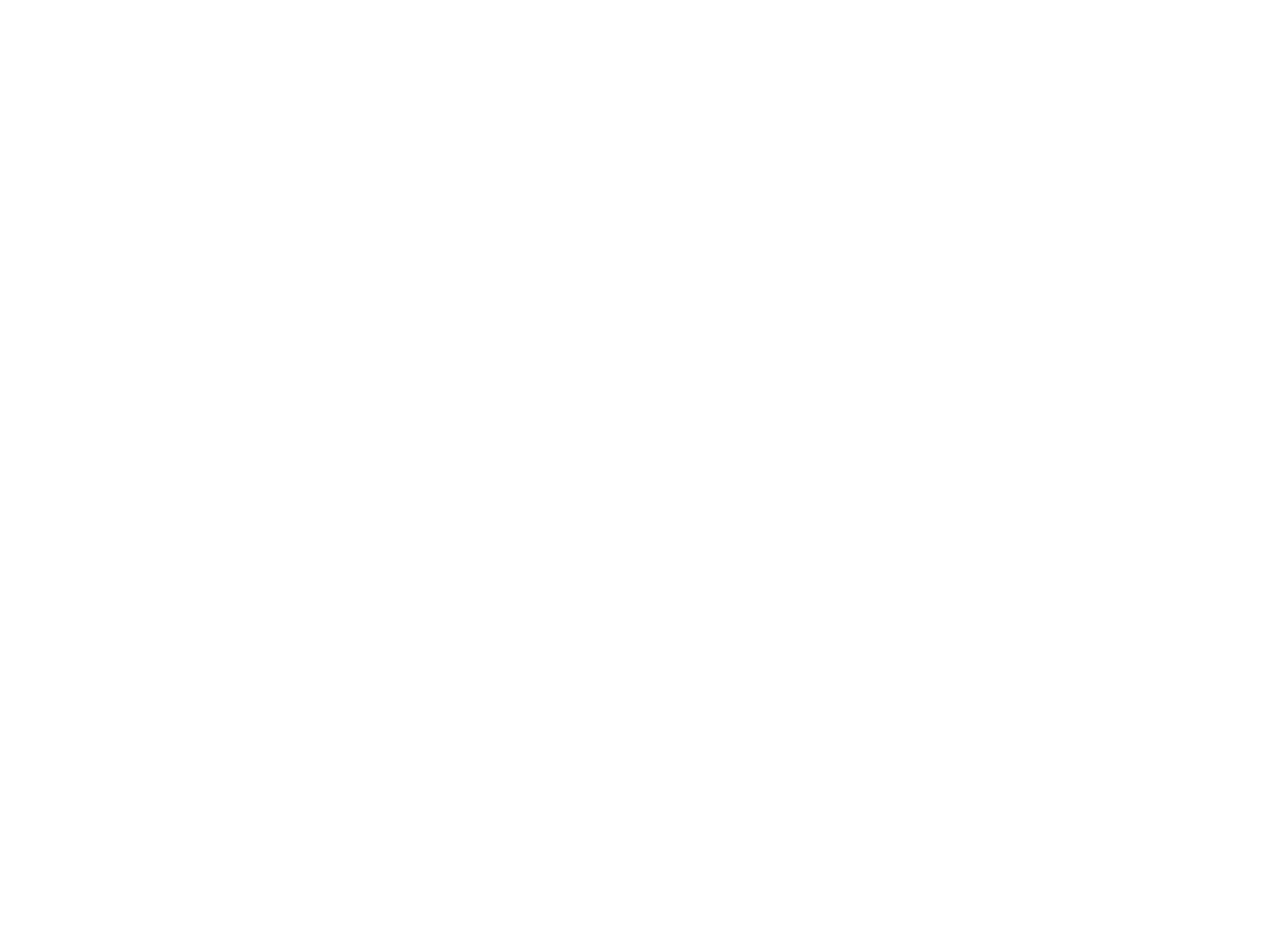
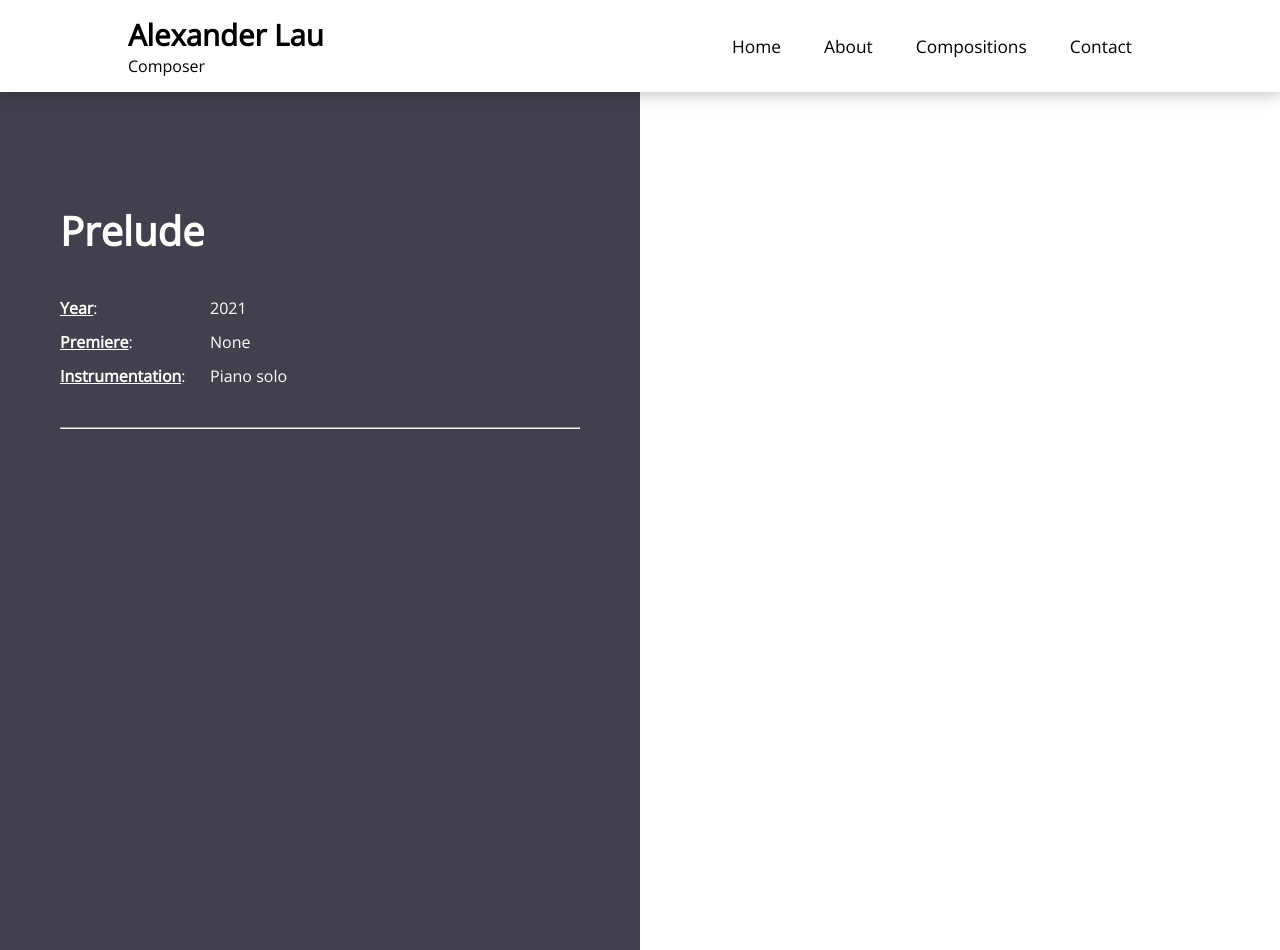
Before and after one commit to alexanderlau203/alexanderl-lau-composer, a React (Create React App) app: page /#/compositions/1 in a window 1280 px wide. Before the commit this address had no page. Before the commit the page ends 800 px from the top, so only its background shows below. Built offline with nearby package versions, Linux system fonts and the light colour scheme.

Commit message:
Started composition details page

```diff
--- a/src/App.js
+++ b/src/App.js
@@ -8,6 +8,7 @@ import Home from './pages/Home';
 import About from './pages/About';
 import Contact from './pages/Contact';
 import Compositions from './pages/Compositions';
+import CompositionDetails from './pages/CompositionDetails';
 
 function App() {
   return (
@@ -17,6 +18,7 @@ function App() {
         <Route path="/about" element={<About />} />
         <Route path="/contact" element={<Contact />} />
         <Route path="/compositions" element={<Compositions />} />
+        <Route path="/compositions/:piece" element={<CompositionDetails />} />
       </Routes>
     </Router>
   );
--- /dev/null
+++ b/src/components/CompositionTextPanel.jsx
@@ -0,0 +1,44 @@
+import React from 'react';
+import styled from 'styled-components';
+import PropTypes from 'prop-types'
+import { MainTitle } from './PageTitles';
+import KeyValueRow from './KeyValueRow';
+
+const TextPanel = styled.div`
+  color: white;
+  padding: 20px 60px;
+
+  & hr {
+    margin: 40px 0px;
+  }
+`
+
+const CompositionDetails = styled.div`
+  & div {
+    margin-top: 6px;
+  }
+`
+
+const CompositionTextPanel = (props) => {
+
+  return (
+    <TextPanel>
+      <CompositionDetails>
+        <MainTitle>{props.title}</MainTitle>
+        <KeyValueRow label="Year" value={props.year}/>
+        <KeyValueRow label="Premiere" value={props.premiere}/>
+        <KeyValueRow label="Instrumentation" value={props.instrumentation}/>
+        <hr />
+      </CompositionDetails>
+    </TextPanel>
+  );
+}
+
+CompositionTextPanel.propTypes = {
+  title: PropTypes.string,
+  year: PropTypes.string,
+  instrumentation: PropTypes.string,
+  premiere: PropTypes.string
+}
+
+export default CompositionTextPanel;
--- a/src/components/Header.jsx
+++ b/src/components/Header.jsx
@@ -63,7 +63,6 @@ const Header = () => {
   let navigate = useNavigate()
   const [toHome, setToHome] = React.useState(false)
 
-
   if (toHome) {
     setToHome(false)
     navigate("/")
--- /dev/null
+++ b/src/components/KeyValueRow.jsx
@@ -0,0 +1,36 @@
+import React from 'react';
+import styled from 'styled-components';
+import PropTypes from 'prop-types'
+
+const DetailRow = styled.div`
+  display: flex;
+`
+
+const LabelWrapper = styled.div`
+  min-width: 150px;
+`
+
+const Label = styled.span`
+  font-weight: bold;
+  text-decoration: underline;
+`
+
+const KeyValueRow = (props) => {
+  return (
+    <DetailRow>
+      <LabelWrapper>
+        <Label>{props.label}</Label>:
+      </LabelWrapper>
+      <div>
+        {props.value}
+      </div>
+    </DetailRow>
+  );
+}
+
+KeyValueRow.propTypes = {
+  label: PropTypes.string,
+  value: PropTypes.string,
+}
+
+export default KeyValueRow;
--- /dev/null
+++ b/src/pages/CompositionDetails.jsx
@@ -0,0 +1,34 @@
+import React from 'react';
+import styled from 'styled-components';
+import Header from '../components/Header'
+import CompositionTextPanel from '../components/CompositionTextPanel';
+
+const CompositionDetails = (props) => {
+  const Body = styled.div`
+    display: flex;
+  `
+
+  const TextPanelWrapper = styled.div`
+    height: 100vh;
+    width: 50%;
+    background-color: #41414D;
+    padding-top: 150px;
+  `
+
+  return (
+    <section id="compositionDetails">
+      <Header />
+        <Body>
+          <TextPanelWrapper>
+            <CompositionTextPanel title="Prelude"
+              year="2021"
+              instrumentation="Piano solo"
+              premiere="None"
+            />
+          </TextPanelWrapper>
+        </Body>
+    </section>
+  );
+}
+
+export default CompositionDetails;
--- a/src/pages/Compositions.jsx
+++ b/src/pages/Compositions.jsx
@@ -2,6 +2,7 @@ import React from 'react';
 import Header from '../components/Header'
 import Footer from '../components/Footer'
 import styled from 'styled-components'
+import { useNavigate } from 'react-router';
 import CompositionPreview from '../components/CompositionPreview';
 import BreakingTheAsymptote from '../assets/BreakingTheAsymptote.png'
 import JacarandaSnow from '../assets/JacarandaSnow.jpeg'
@@ -14,9 +15,16 @@ import Fanfare from '../assets/Fanfare.png'
 import { MainTitle } from '../components/PageTitles';
 
 const Body = styled.div`
-  width: 100%;
-  height: fit-contents;
-  padding: 150px 10% 100px 10%;
+  & {
+    width: 100%;
+    height: fit-contents;
+    padding: 150px 10% 100px 10%;
+  }
+
+  & h1 {
+    text-align: center;
+    margin: 20px 0px;
+  }
 `
 
 const Gallery = styled.div`
@@ -28,6 +36,13 @@ const Gallery = styled.div`
 `
 
 const Compositions = () => {
+  let navigate = useNavigate()
+  const [toCompositionPage, setToCompositionPage] = React.useState(undefined)
+
+  if (toCompositionPage !== undefined) {
+    navigate(`${toCompositionPage}`)
+  }
+
   return (
     <>
       <Header />
@@ -35,23 +50,28 @@ const Compositions = () => {
         <MainTitle>Compositions</MainTitle>
         <Gallery>
           <div>
-            <CompositionPreview title="Prelude Pensive (2021)"
+            <CompositionPreview title="Prelude: Pensive (2021)"
               img={PreludePensive}
+              instrumentation="Solo piano"
               alt="Serene lake with mountains and shrubs."
-              description="Lorem Ipsum is simply dummy text of the printing and typesetting industry. Lorem Ipsum has been the industry's standard dummy text ever since the 1500s, when an unknown printer took a galley of type and scrambled it to make a type specimen book. It has survived not only five centuries,"
+              description="A short, simple but pensive prelude written for solo piano."
+              onClick={() => setToCompositionPage('prelude')}
             />
             <CompositionPreview title="Jacaranda Snow (2019)"
               img={JacarandaSnow}
+              instrumentation="Piano trio (2 violins)"
               alt="Jacaranda Snow book cover illustration."
-              description="Lorem Ipsum is simply dummy text of the printing and typesetting industry. Lorem Ipsum has been the industry's standard dummy text ever since the 1500s, when an unknown printer took a galley of type and scrambled it to make a type specimen book. It has survived not only five centuries,"
+              description="A short work written to accompany the growth mindset picture book, written by Catherine Greer and illustrated by Helen Magisson. The musical narrative follows the storyline in the book. When it snows in the mountains, Jess longs to go. But there's no extra money for a holiday this year. So Jess finds a way to see the most amazing snow of all..."
             />
             <CompositionPreview title="Radiant Southern Cross (2017)"
               img={SouthernCross}
+              instrumentation="Antiphonal brass &#38; percussion"
               alt="ACSMF 2017 logo."
-              description="Lorem Ipsum is simply dummy text of the printing and typesetting industry. Lorem Ipsum has been the industry's standard dummy text ever since the 1500s, when an unknown printer took a galley of type and scrambled it to make a type specimen book. It has survived not only five centuries,"
+              description="The winning fanfare written for the 2017 ACSMF fanfare competition. Written for antiphonal brass to play in the galleries of the Great Hall."
             />
             <CompositionPreview title="Violin Concerto in A Major (2016)"
               img={Concerto}
+              instrumentation="Solo violin and orchestra"
               alt="Violin scroll on top of manuscript paper."
               description="Lorem Ipsum is simply dummy text of the printing and typesetting industry. Lorem Ipsum has been the industry's standard dummy text ever since the 1500s, when an unknown printer took a galley of type and scrambled it to make a type specimen book. It has survived not only five centuries,"
             />
@@ -59,23 +79,27 @@ const Compositions = () => {
           <div>
             <CompositionPreview title="Breaking the Asymptote (2020)"
               img={BreakingTheAsymptote}
+              instrumentation="Semi-chamber orchestra"
               alt="Breaking the Asymptote 2021 concert coverpage."
-              description="Lorem Ipsum is simply dummy text of the printing and typesetting industry. Lorem Ipsum has been the industry's standard dummy text ever since the 1500s, when an unknown printer took a galley of type and scrambled it to make a type specimen book. It has survived not only five centuries,"
+              description="A fast-paced and high-energy work originally composed for chamber orchestra and also arranged for piano quartet (2 violins). The asymptote is a mathmatical concept, where a line approaches another and gets infinitely close but never touches..."
             />
             <CompositionPreview title="Concertino for Disintegrating Cello (2018)"
               img={DisintegratingCello}
+              instrumentation="Piano quintet"
               alt="Close-up, grayscale photo of cello."
-              description="Lorem Ipsum is simply dummy text of the printing and typesetting industry. Lorem Ipsum has been the industry's standard dummy text ever since the 1500s, when an unknown printer took a galley of type and scrambled it to make a type specimen book. It has survived not only five centuries,"
+              description="Primal and violent, the concertino was written for a cello that is (optionally) physically destroyed throughout the piece. Debued by Luke Poier at Sydney Grammar School, John Vallance Hall."
             />
             <CompositionPreview title="Hunter and the Lynx (2016)"
               img={Lynx}
+              instrumentation="Piano quintet"
               alt="Close-up of a lynx's eye."
-              description="Lorem Ipsum is simply dummy text of the printing and typesetting industry. Lorem Ipsum has been the industry's standard dummy text ever since the 1500s, when an unknown printer took a galley of type and scrambled it to make a type specimen book. It has survived not only five centuries,"
+              description="A fast-paced and energetic work written for piano quintet. Loosely progamatic, the piece follows the deathly chase of the endangered lynx by a ruthless hunter."
             />
             <CompositionPreview title="Beyond the Clouds (2015)"
               img={Fanfare}
+              instrumentation="Classical orchestra"
               alt="Artology fanfare competition logo."
-              description="Lorem Ipsum is simply dummy text of the printing and typesetting industry. Lorem Ipsum has been the industry's standard dummy text ever since the 1500s, when an unknown printer took a galley of type and scrambled it to make a type specimen book. It has survived not only five centuries,"
+              description="One of the selected fanfares in the 2015 Artology Fanfare Competition. Written for Classical orchestra and drawing from the symphonic energy of large-scale Romantic symphonies and overtures."
             />
           </div>
         </Gallery>
--- a/src/pages/Home.jsx
+++ b/src/pages/Home.jsx
@@ -76,7 +76,7 @@ const Home = () => {
           music for strings. He is also a member of the Seraphim String Trio, established in 2015.
           Alex's compositional style is diverse and often changes. Most recently, his works have been
           influenced by Jazz and American minimalism. Alex is also the composer of ‘Jacaranda Snow’,
-          a piano quartet for the growth mindset picture book, Jacaranda Snow. Alex lives with his
+          a piano quartet for the growth mindset picture book, <i>Jacaranda Snow</i>. Alex lives with his
           family in Sydney and currently studies at the University of New South Wales.
         </BodyText>
         <MoreInfoButton onClick={() => setToAbout(true)}>
```
Also changed, not shown: src/components/CompositionPreview.jsx (+27 -2 lines), 1 other file (tests, documents, lock files or other folders).
